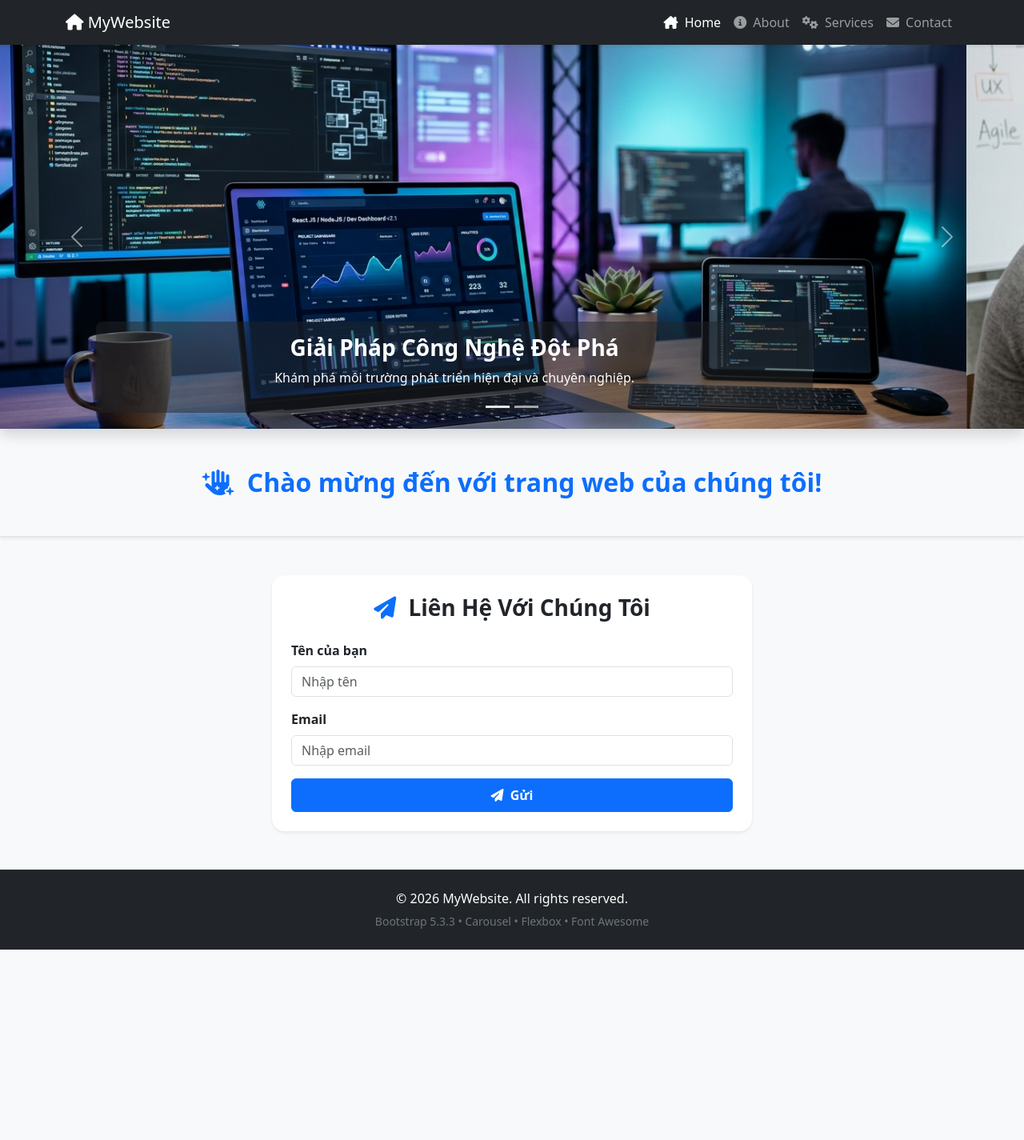
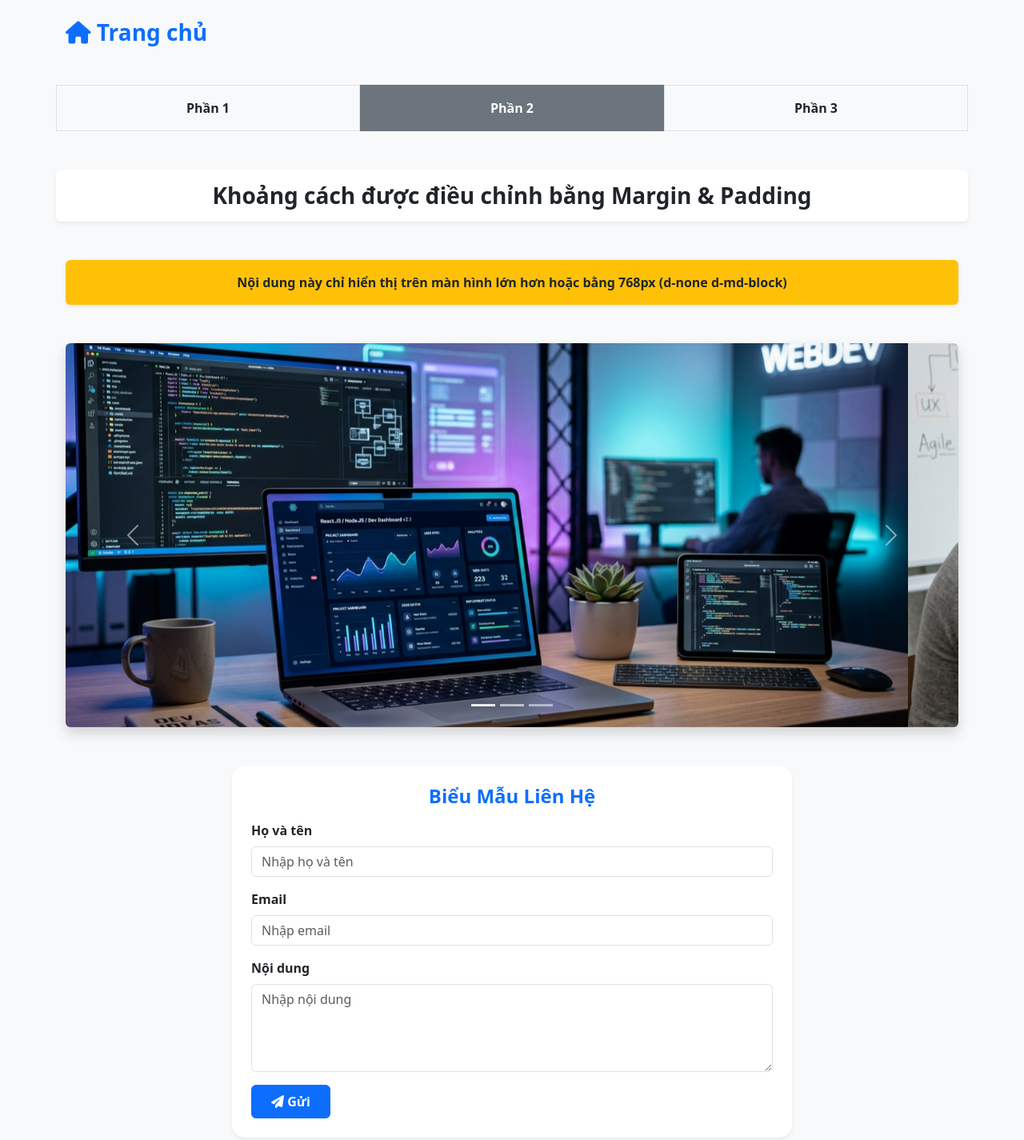
Before and after one commit to dtc245200075-del/my-new-project, a plain HTML site: page index.html in a window 1280 px wide. Shown: the whole page at 80% size. Before the commit the page ends 1187 px from the top, so only its background shows below. Drawn offline with nearby package versions, Linux system fonts and the light colour scheme.

Commit message:
Hoàn thành bài tập: Bootstrap Grid, Display, Margin Padding, Flexbox, Carousel, Font Awesome và Form

```diff
--- a/index.html
+++ b/index.html
@@ -3,107 +3,112 @@
 <head>
     <meta charset="UTF-8">
     <meta name="viewport" content="width=device-width, initial-scale=1.0">
-    <title>Bootstrap 5 - Carousel, Flexbox & Font Awesome</title>
-    <!-- Bước 1: Cài đặt Bootstrap 5.3.3 & Font Awesome 6.5.2 -->
+    <title>Thực hành Bootstrap 5 - Grid, Flexbox, Carousel, Display & Form</title>
+    <!-- Bootstrap 5 CSS -->
     <link href="https://cdn.jsdelivr.net/npm/bootstrap@5.3.3/dist/css/bootstrap.min.css" rel="stylesheet">
+    <!-- Bước 5: Font Awesome -->
     <link rel="stylesheet" href="https://cdnjs.cloudflare.com/ajax/libs/font-awesome/6.5.2/css/all.min.css">
     <style>
         .carousel-item img {
-            height: 480px;
+            max-height: 480px;
             object-fit: cover;
-        }
-        .contact-card {
-            max-width: 600px;
-            margin: 0 auto;
         }
     </style>
 </head>
-<body class="bg-light">
+<body class="bg-light pb-5">
 
-    <!-- BƯỚC 2: TẠO NAVBAR VỚI FONT AWESOME -->
-    <nav class="navbar navbar-expand-lg navbar-dark bg-dark sticky-top shadow-sm">
-        <div class="container">
-            <a class="navbar-brand" href="#"><i class="fas fa-home"></i> MyWebsite</a>
-            <button class="navbar-toggler" type="button" data-bs-toggle="collapse" data-bs-target="#navbarNav">
-                <span class="navbar-toggler-icon"></span>
-            </button>
-            <div class="collapse navbar-collapse" id="navbarNav">
-                <ul class="navbar-nav ms-auto">
-                    <li class="nav-item"><a class="nav-link active" href="#"><i class="fas fa-house-chimney me-1"></i> Home</a></li>
-                    <li class="nav-item"><a class="nav-link" href="#"><i class="fas fa-info-circle me-1"></i> About</a></li>
-                    <li class="nav-item"><a class="nav-link" href="#"><i class="fas fa-cogs me-1"></i> Services</a></li>
-                    <li class="nav-item"><a class="nav-link" href="#"><i class="fas fa-envelope me-1"></i> Contact</a></li>
-                </ul>
+    <!-- BƯỚC 5: SỬ DỤNG FONT AWESOME TRONG TIÊU ĐỀ -->
+    <div class="container mt-4">
+        <h3 class="text-primary fw-bold">
+            <i class="fas fa-home"></i> Trang chủ
+        </h3>
+    </div>
+
+    <!-- BƯỚC 1: CẤU TRÚC GRID VỚI 3 CỘT (KẾT HỢP FLEXBOX CĂN GIỮA) -->
+    <div class="container mt-5">
+        <div class="row">
+            <div class="col-md-4 d-flex justify-content-center align-items-center bg-light p-3 border">
+                <p class="mb-0 fw-bold">Phần 1</p>
+            </div>
+            <div class="col-md-4 d-flex justify-content-center align-items-center bg-secondary p-3 text-white">
+                <p class="mb-0 fw-bold">Phần 2</p>
+            </div>
+            <div class="col-md-4 d-flex justify-content-center align-items-center bg-light p-3 border">
+                <p class="mb-0 fw-bold">Phần 3</p>
             </div>
         </div>
-    </nav>
+    </div>
 
-    <!-- BƯỚC 3: TẠO HERO SECTION VỚI CAROUSEL -->
-    <div id="heroCarousel" class="carousel slide shadow" data-bs-ride="carousel">
+    <!-- BƯỚC 2: ÁP DỤNG MARGIN & PADDING ĐỂ ĐIỀU CHỈNH KHOẢNG CÁCH -->
+    <div class="container my-5 py-3 bg-white rounded shadow-sm">
+        <h3 class="text-center text-dark fw-bold mb-0">Khoảng cách được điều chỉnh bằng Margin & Padding</h3>
+    </div>
+
+    <!-- BƯỚC 3: SỬ DỤNG DISPLAY PROPERTY ĐỂ HIỂN THỊ ẨN HIỆN NỘI DUNG -->
+    <div class="container">
+        <div class="d-none d-md-block bg-warning text-center p-3 rounded fw-semibold shadow-sm">
+            <p class="mb-0">Nội dung này chỉ hiển thị trên màn hình lớn hơn hoặc bằng 768px (d-none d-md-block)</p>
+        </div>
+    </div>
+
+    <!-- BƯỚC 4: TẠO CAROUSEL 3 SLIDE HÌNH ẢNH -->
+    <div class="container">
+        <div id="myCarousel" class="carousel slide mt-5 shadow rounded overflow-hidden" data-bs-ride="carousel">
             <div class="carousel-indicators">
-            <button type="button" data-bs-target="#heroCarousel" data-bs-slide-to="0" class="active"></button>
-            <button type="button" data-bs-target="#heroCarousel" data-bs-slide-to="1"></button>
+                <button type="button" data-bs-target="#myCarousel" data-bs-slide-to="0" class="active"></button>
+                <button type="button" data-bs-target="#myCarousel" data-bs-slide-to="1"></button>
+                <button type="button" data-bs-target="#myCarousel" data-bs-slide-to="2"></button>
             </div>
             <div class="carousel-inner">
                 <div class="carousel-item active">
-                <img src="image1.jpg" class="d-block w-100" alt="Slide 1">
-                <div class="carousel-caption d-none d-md-block bg-dark bg-opacity-50 rounded-3 p-3">
-                    <h3 class="fw-bold">Giải Pháp Công Nghệ Đột Phá</h3>
-                    <p>Khám phá môi trường phát triển hiện đại và chuyên nghiệp.</p>
+                    <img src="image1.jpg" class="d-block w-100" alt="Hình ảnh 1">
+                </div>
+                <div class="carousel-item">
+                    <img src="image2.jpg" class="d-block w-100" alt="Hình ảnh 2">
+                </div>
+                <div class="carousel-item">
+                    <img src="image3.jpg" class="d-block w-100" alt="Hình ảnh 3">
                 </div>
             </div>
-            <div class="carousel-item">
-                <img src="image2.jpg" class="d-block w-100" alt="Slide 2">
-                <div class="carousel-caption d-none d-md-block bg-dark bg-opacity-50 rounded-3 p-3">
-                    <h3 class="fw-bold">Đội Ngũ Sáng Tạo & Đam Mê</h3>
-                    <p>Đồng hành cùng doanh nghiệp kiến tạo những giá trị đích thực.</p>
-                </div>
-            </div>
-        </div>
-        <button class="carousel-control-prev" type="button" data-bs-target="#heroCarousel" data-bs-slide="prev">
+
+            <button class="carousel-control-prev" type="button" data-bs-target="#myCarousel" data-bs-slide="prev">
                 <span class="carousel-control-prev-icon"></span>
             </button>
-        <button class="carousel-control-next" type="button" data-bs-target="#heroCarousel" data-bs-slide="next">
+
+            <button class="carousel-control-next" type="button" data-bs-target="#myCarousel" data-bs-slide="next">
                 <span class="carousel-control-next-icon"></span>
             </button>
         </div>
-
-    <!-- BƯỚC 4: THÊM SECTION VỚI FLEXBOX -->
-    <div class="d-flex justify-content-center align-items-center bg-light py-5 border-bottom shadow-sm">
-        <h2 class="fw-bold text-primary text-center px-3 mb-0">
-            <i class="fas fa-hand-sparkles me-2"></i> Chào mừng đến với trang web của chúng tôi!
-        </h2>
     </div>
 
-    <!-- BƯỚC 5: TẠO CONTACT FORM VỚI BOOTSTRAP FORM -->
-    <div class="container my-5">
-        <div class="card p-4 shadow-sm border-0 rounded-4 contact-card bg-white">
-            <h3 class="text-center fw-bold mb-4 text-dark"><i class="fas fa-paper-plane text-primary me-2"></i> Liên Hệ Với Chúng Tôi</h3>
+    <!-- BƯỚC 6: TẠO FORM LIÊN HỆ -->
+    <div class="container mt-5">
+        <div class="card p-4 shadow-sm border-0 rounded-4 bg-white" style="max-width: 700px; margin: 0 auto;">
+            <h4 class="fw-bold mb-3 text-center text-primary">Biểu Mẫu Liên Hệ</h4>
             <form>
                 <div class="mb-3">
-                    <label for="name" class="form-label fw-semibold">Tên của bạn</label>
-                    <input type="text" class="form-control" id="name" placeholder="Nhập tên" required>
+                    <label for="name" class="form-label fw-semibold">Họ và tên</label>
+                    <input type="text" class="form-control" id="name" placeholder="Nhập họ và tên" required>
                 </div>
+
                 <div class="mb-3">
                     <label for="email" class="form-label fw-semibold">Email</label>
                     <input type="email" class="form-control" id="email" placeholder="Nhập email" required>
                 </div>
-                <button type="submit" class="btn btn-primary w-100 py-2 fw-semibold">
-                    <i class="fas fa-paper-plane me-1"></i> Gửi
+
+                <div class="mb-3">
+                    <label for="message" class="form-label fw-semibold">Nội dung</label>
+                    <textarea class="form-control" id="message" rows="4" placeholder="Nhập nội dung" required></textarea>
+                </div>
+
+                <button type="submit" class="btn btn-primary px-4 py-2 fw-semibold">
+                    <i class="fas fa-paper-plane"></i> Gửi
                 </button>
             </form>
         </div>
     </div>
 
-    <!-- Footer -->
-    <footer class="bg-dark text-white text-center py-4 mt-5">
-        <div class="container">
-            <p class="mb-1">&copy; 2026 MyWebsite. All rights reserved.</p>
-            <small class="text-secondary">Bootstrap 5.3.3 &bull; Carousel &bull; Flexbox &bull; Font Awesome</small>
-        </div>
-    </footer>
-
-    <!-- Bootstrap 5.3.3 Bundle JS -->
+    <!-- Bootstrap 5 JS -->
     <script src="https://cdn.jsdelivr.net/npm/bootstrap@5.3.3/dist/js/bootstrap.bundle.min.js"></script>
 </body>
 </html>
```
Also changed, not shown: exercise-exact.html (added, +105 -0 lines), README.md, bootstrap-layout-sample.png (added), image3.jpg (added). Lines whose indentation alone changed are shown as unchanged.
